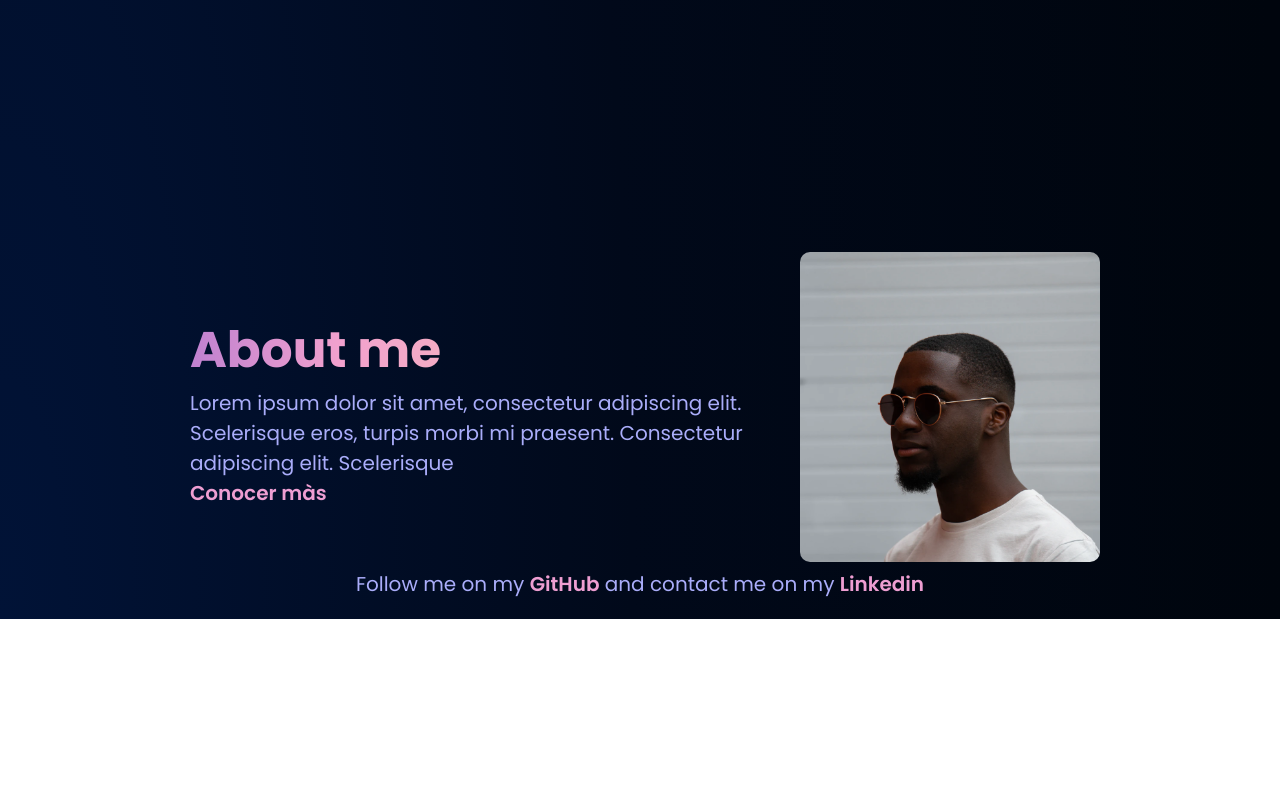
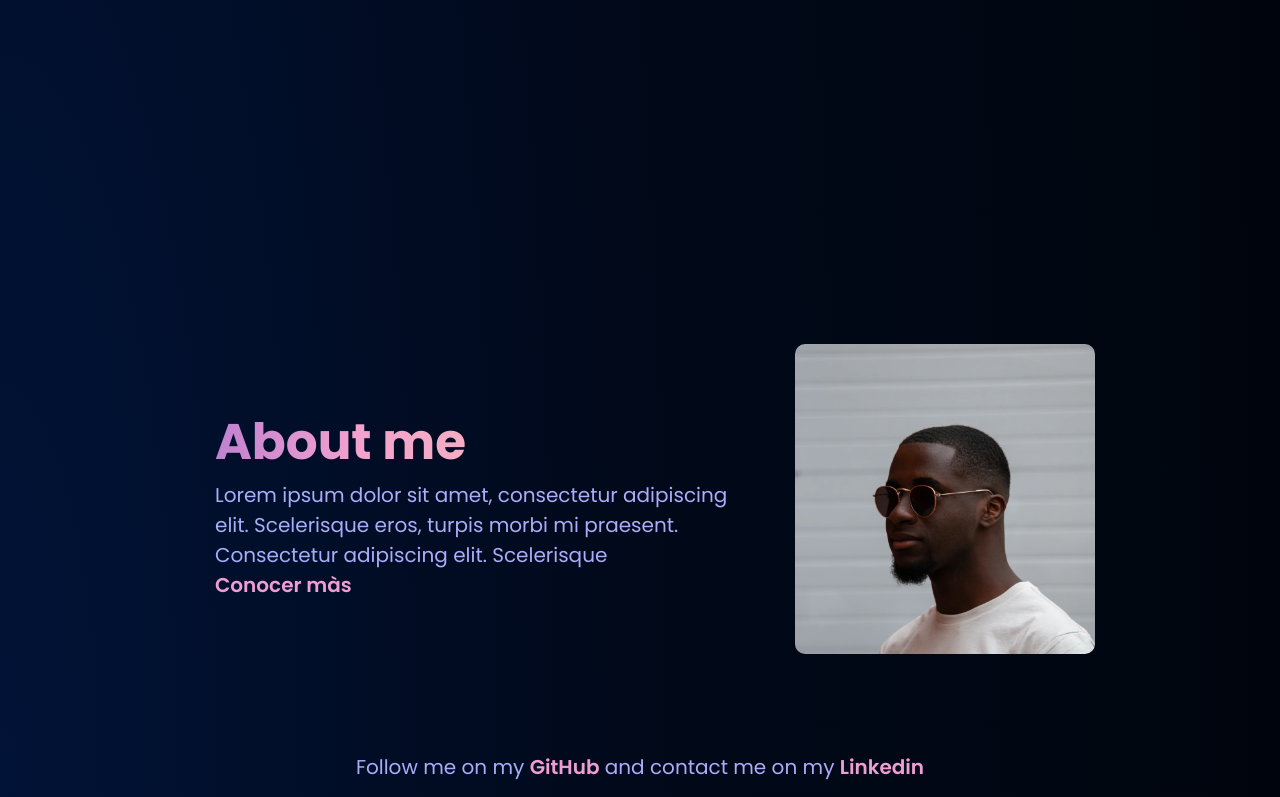
Before and after one commit to cutioluis/porfolio-nextjs, a Next.js app: page / in a window 1280 px wide. Shown: the part 548-1345 px from the top of the page. Before the commit the page ends 1167 px from the top, so only its background shows below. Built offline with nearby package versions, Linux system fonts and the light colour scheme.

Commit message:
FIX about me section

```diff
--- a/src/components/About/About.js
+++ b/src/components/About/About.js
@@ -10,6 +10,7 @@ const About = () => {
         <p>
           Lorem ipsum dolor sit amet, consectetur adipiscing elit. Scelerisque
           eros, turpis morbi mi praesent. Consectetur adipiscing elit. Scelerisque
+
         </p>
         <a className={styles.about__meet} href="">Conocer màs</a>
       </div>
--- a/src/components/About/About.module.css
+++ b/src/components/About/About.module.css
@@ -1,4 +1,5 @@
 .about {
+    height: 500px;
     display: flex;
     justify-content: center;
     flex-wrap: wrap;
@@ -6,11 +7,12 @@
 }
 
 .aboutLeft {
-    margin: 0 10px;
-    max-width: 600px;
+    margin: 30px 30px;
+    max-width: 550px;
 }
 
 .about__img {
+    margin: 30px 0;
     border-radius: 10px;
 }
 
--- a/src/components/Header/Header.module.css
+++ b/src/components/Header/Header.module.css
@@ -42,7 +42,7 @@
   .headerSocials a::after {
     content: "";
     width: 100%;
-    height: 2px;
+    height: 1px;
     position: absolute;
     bottom: 0;
     left: 0;
```
Also changed, not shown: 1 other file (tests, documents, lock files or other folders).
